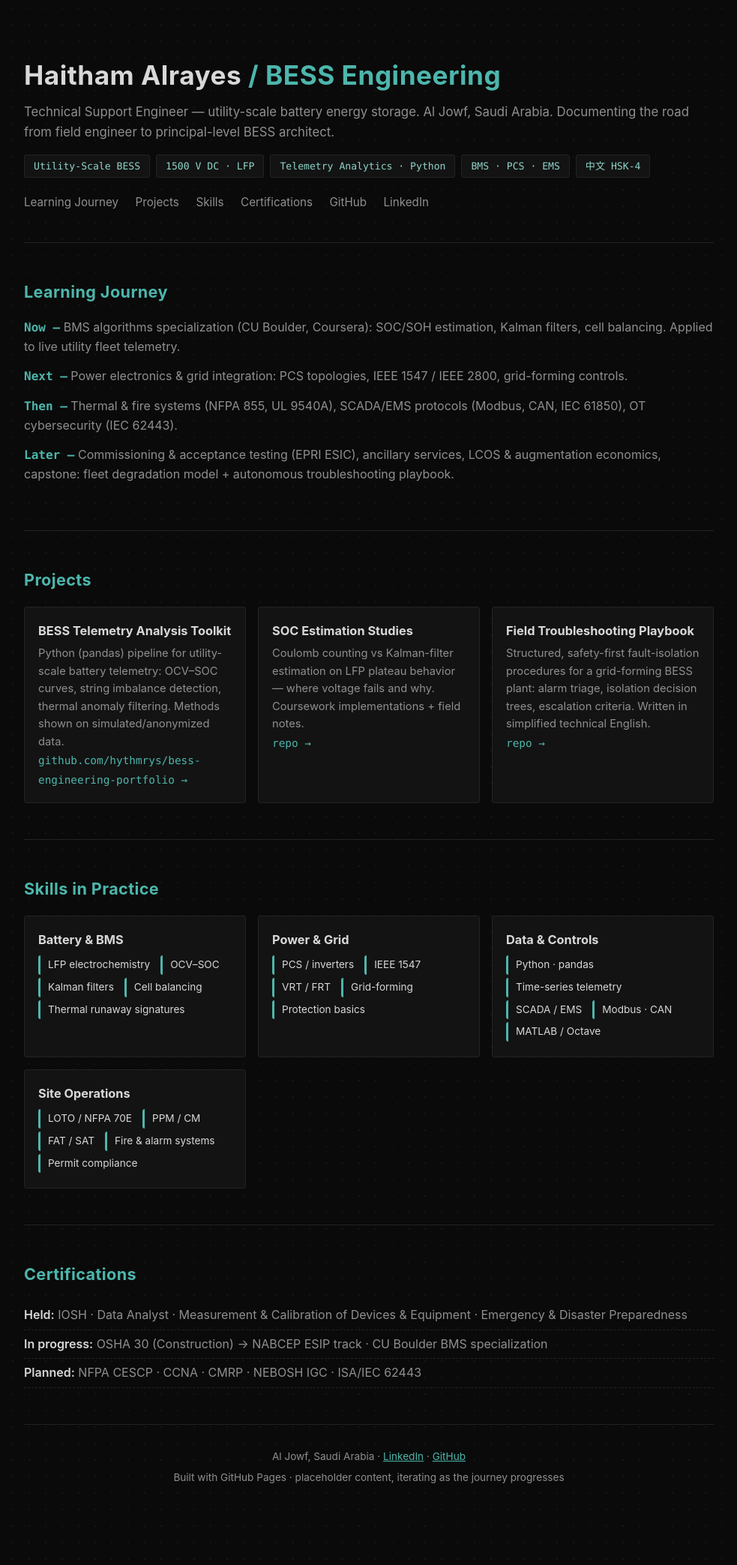
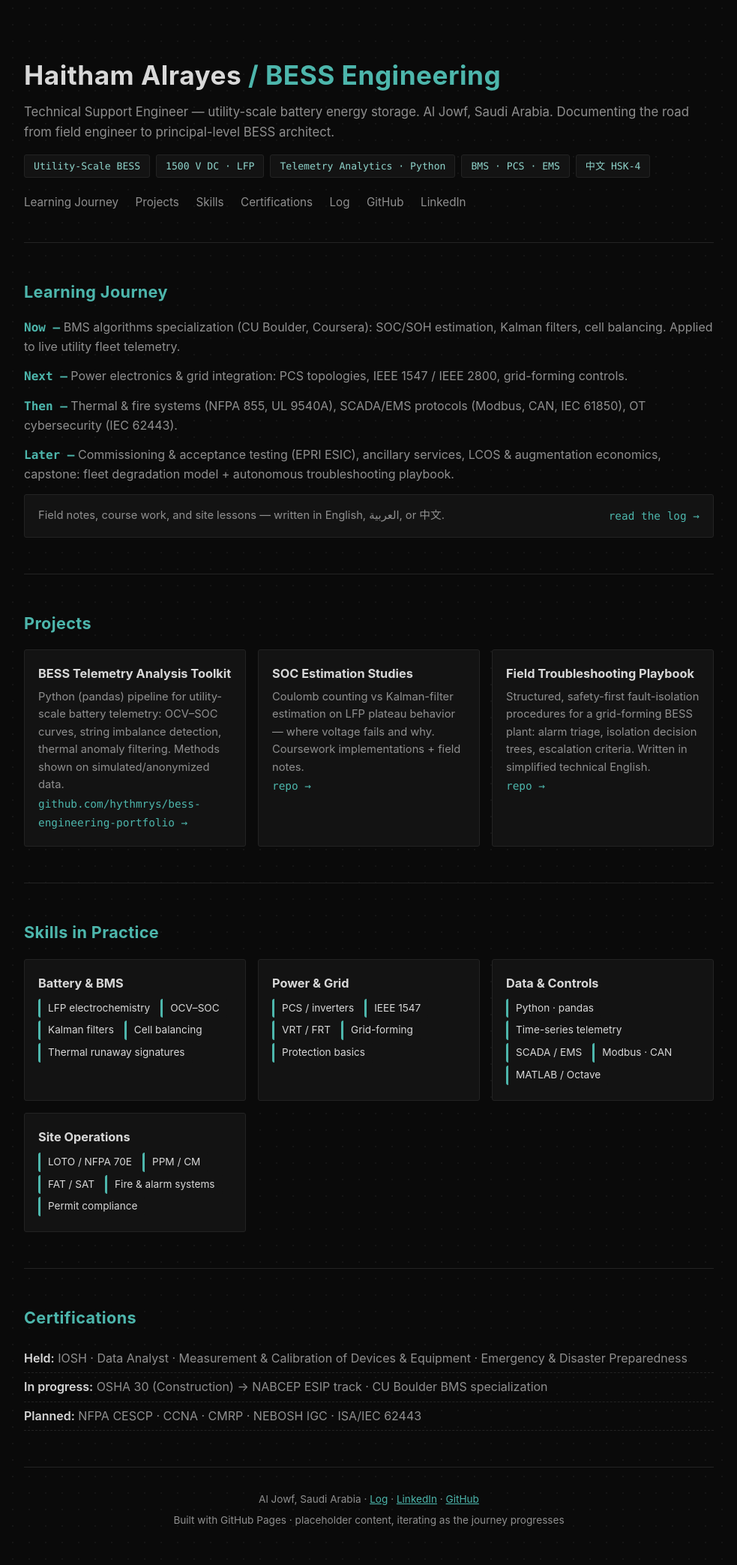
Before and after one commit to hythmrys/hythmrys.github.io, a Jekyll site: the page index.html, which Jekyll copies as it is, in a window 1280 px wide. Shown: the whole page at 75% size, without its empty margins (148-1131 px from the left). Built offline with Jekyll 4.4.1, drawn with Linux system fonts in a browser that asks for light colours; before the commit the page ends 2029 px from its top, so only the background shows below that.

Commit message:
Add Log (blog) links: nav, journey strip, footer

```diff
--- a/index.html
+++ b/index.html
@@ -46,6 +46,13 @@
   .pill{display:inline-block;border-left:3px solid var(--accent);
         padding:2px 10px;margin:2px 4px 2px 0;border-radius:var(--radius);
         font-size:.85rem;color:var(--ink);background:var(--panel)}
+  .logstrip{margin-top:10px;background:var(--panel);border:1px solid var(--line);
+            border-radius:var(--radius);padding:16px 18px;display:flex;
+            justify-content:space-between;align-items:center;flex-wrap:wrap;gap:8px}
+  .logstrip p{color:var(--muted);font-size:.92rem}
+  .logstrip a{color:var(--accent);text-decoration:none;
+              font-family:Consolas,"Roboto Mono",monospace;font-size:.9rem}
+  .logstrip a:hover{text-decoration:underline}
 </style>
 </head>
 <body>
@@ -67,6 +74,7 @@
     <a href="#projects">Projects</a>
     <a href="#skills">Skills</a>
     <a href="#certs">Certifications</a>
+    <a href="/blog/">Log</a>
     <a href="https://github.com/hythmrys">GitHub</a>
     <a href="https://www.linkedin.com/in/hythmrys">LinkedIn</a>
   </nav>
@@ -80,6 +88,10 @@
     <li><span class="q">Then —</span> Thermal &amp; fire systems (NFPA 855, UL 9540A), SCADA/EMS protocols (Modbus, CAN, IEC 61850), OT cybersecurity (IEC 62443).</li>
     <li><span class="q">Later —</span> Commissioning &amp; acceptance testing (EPRI ESIC), ancillary services, LCOS &amp; augmentation economics, capstone: fleet degradation model + autonomous troubleshooting playbook.</li>
   </ul>
+  <div class="logstrip">
+    <p>Field notes, course work, and site lessons — written in English, العربية, or 中文.</p>
+    <a href="/blog/">read the log →</a>
+  </div>
 </section>
 
 <section id="projects">
@@ -131,7 +143,7 @@
 </section>
 
 <footer>
-  <p>Al Jowf, Saudi Arabia · <a href="https://www.linkedin.com/in/hythmrys" style="color:var(--accent)">LinkedIn</a> · <a href="https://github.com/hythmrys" style="color:var(--accent)">GitHub</a></p>
+  <p>Al Jowf, Saudi Arabia · <a href="/blog/" style="color:var(--accent)">Log</a> · <a href="https://www.linkedin.com/in/hythmrys" style="color:var(--accent)">LinkedIn</a> · <a href="https://github.com/hythmrys" style="color:var(--accent)">GitHub</a></p>
   <p style="margin-top:6px">Built with GitHub Pages · placeholder content, iterating as the journey progresses</p>
 </footer>
 
```
